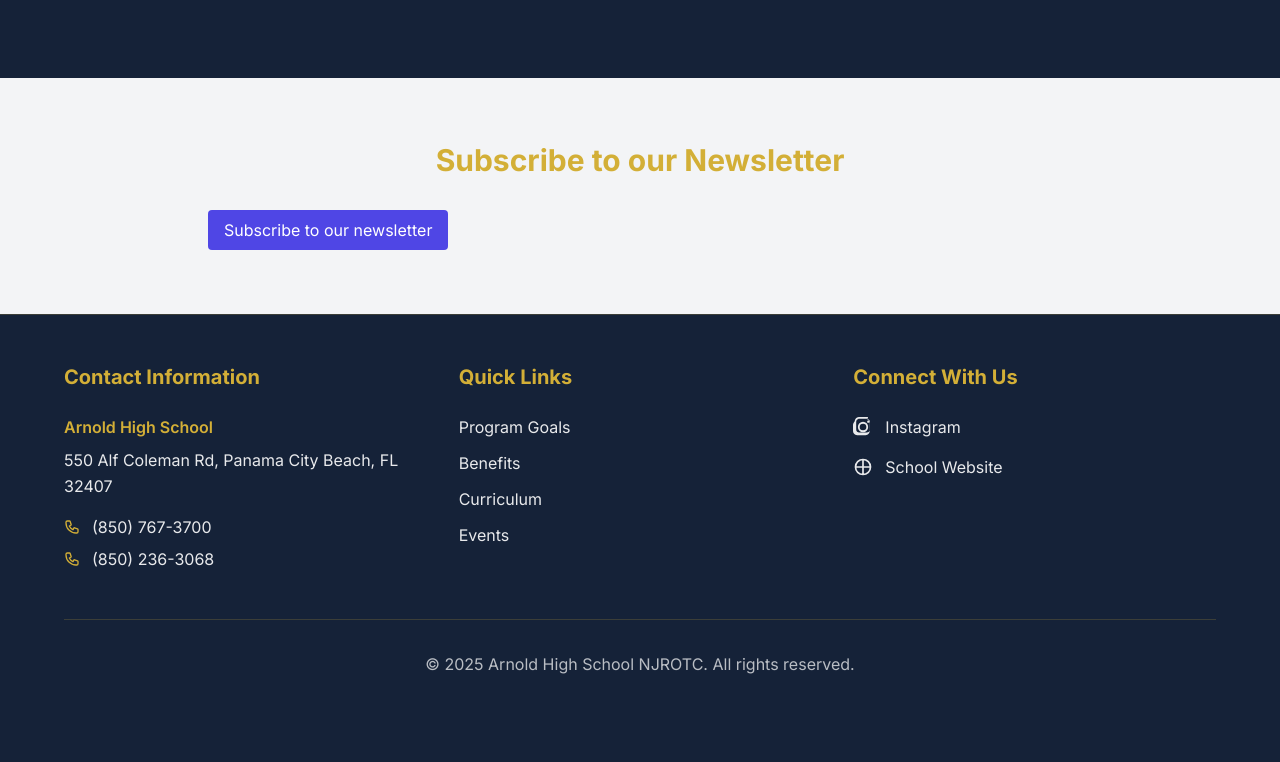
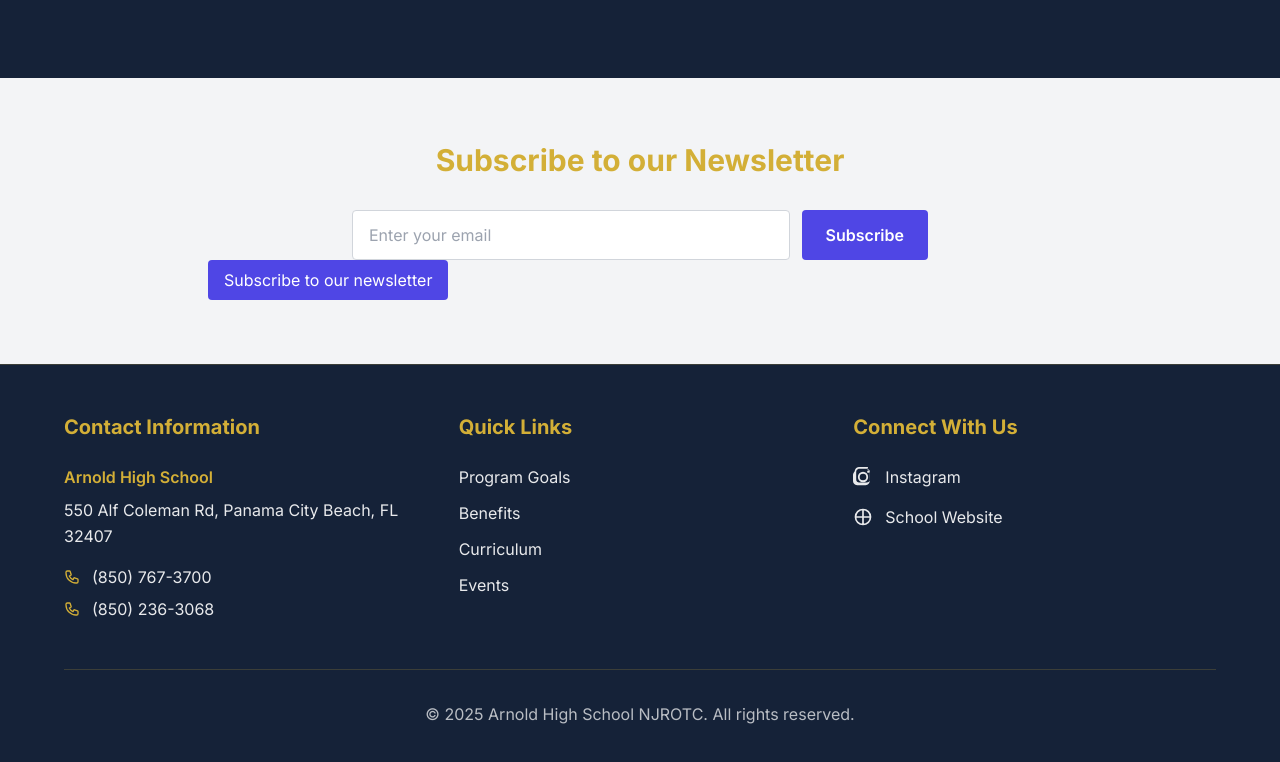
Before and after one commit to ninjaeon/ahsnjrotc.com, a Next.js app: page / in a window 1280 px wide. Shown: the part 8373-9135 px from the top of the page. Before the commit the page ends 9097 px from the top, so only its background shows below. Built offline with nearby package versions, Linux system fonts and the light colour scheme; no server answers.

Commit message:
tryinnnggg

```diff
--- a/components/NewsletterSection.tsx
+++ b/components/NewsletterSection.tsx
@@ -3,6 +3,7 @@
 
 const NewsletterSection = () => {
   const containerRef = React.useRef<HTMLDivElement | null>(null)
+  const [enhanced, setEnhanced] = React.useState(false)
 
   React.useEffect(() => {
     const el = containerRef.current
@@ -11,11 +12,12 @@
     if (el.querySelector('form')) return
 
     const script = document.createElement('script')
-    script.src = 'https://f.convertkit.com/a89e921039/index.js'
+    script.src = 'https://f.convertkit.com/a89e921039.js'
     script.async = true
     script.setAttribute('data-uid', 'a89e921039')
     // Ensure inline render (not modal/slide-in/sticky)
     script.setAttribute('data-options', JSON.stringify({ format: 'inline' }))
+    script.onload = () => setEnhanced(true)
     script.onerror = () => {
       // Helpful console signal when blocked by CSP/extension/network
       console.error('Kit embed failed to load. Check CSP/extension/network. URL:', script.src)
@@ -26,7 +28,7 @@
     const t = window.setTimeout(() => {
       if (!el.querySelector('form')) {
         const a = document.createElement('a')
-        a.href = 'https://app.kit.com/forms/a89e921039/subscriptions'
+        a.href = 'https://app.kit.com/forms/8505984/subscriptions'
         a.target = '_blank'
         a.rel = 'noopener noreferrer'
         a.textContent = 'Subscribe to our newsletter'
@@ -37,6 +39,7 @@
 
     return () => {
       window.clearTimeout(t)
+      setEnhanced(false)
       el.innerHTML = ''
     }
   }, [])
@@ -45,6 +48,32 @@
     <section className="bg-gray-100 py-16">
       <div className="max-w-4xl mx-auto px-4">
         <h2 className="text-3xl font-bold text-center mb-8">Subscribe to our Newsletter</h2>
+        {/* Fallback native form (works even if scripts are blocked). Hidden when enhanced embed loads. */}
+        <form
+          action="https://app.kit.com/forms/8505984/subscriptions"
+          method="post"
+          className={`mx-auto max-w-xl ${enhanced ? 'hidden' : ''}`}
+        >
+          <div className="flex flex-col sm:flex-row gap-3">
+            <label className="sr-only" htmlFor="ck-email">Email</label>
+            <input
+              id="ck-email"
+              type="email"
+              name="email_address"
+              required
+              placeholder="Enter your email"
+              className="flex-1 px-4 py-3 rounded border border-gray-300 focus:outline-none focus:ring-2 focus:ring-primary-500"
+            />
+            <button
+              type="submit"
+              className="px-6 py-3 rounded bg-primary-600 text-white font-semibold hover:bg-primary-500"
+            >
+              Subscribe
+            </button>
+          </div>
+        </form>
+
+        {/* Container where the ConvertKit script will render when allowed */}
         <div ref={containerRef} aria-live="polite" />
       </div>
     </section>
```
